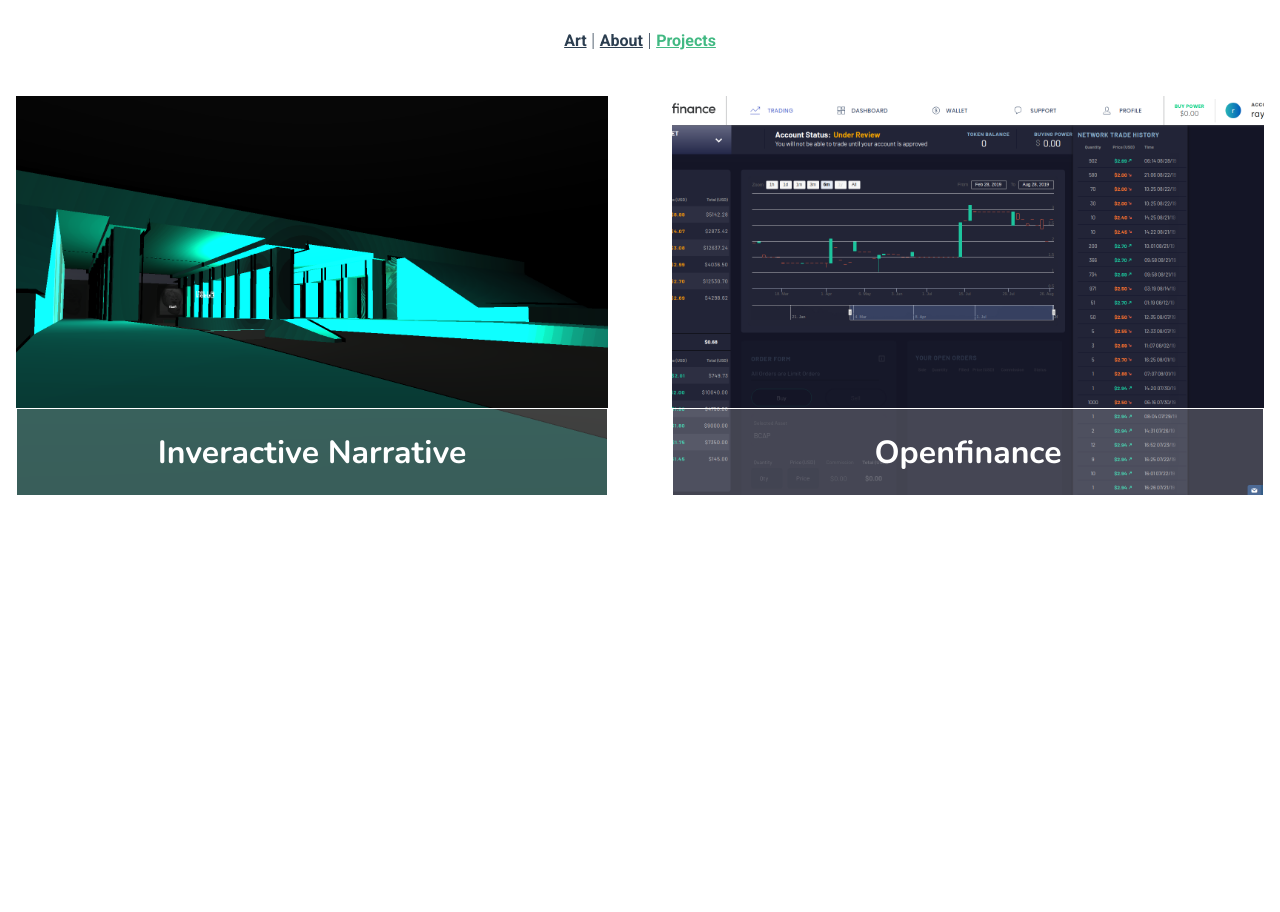
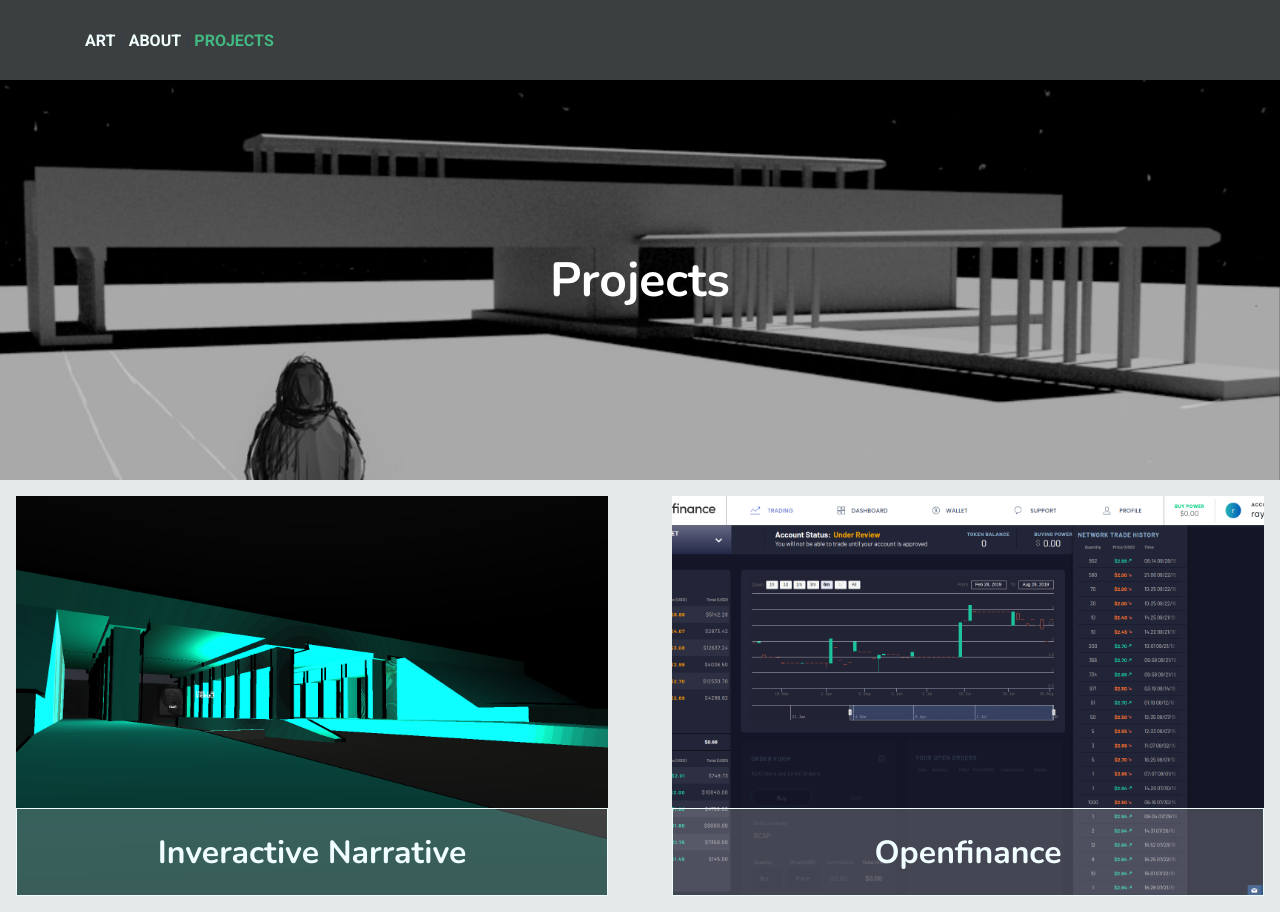
Before and after one commit to raycoti/personalSite, a Vue app: page /projects in a window 1280 px wide. Before the commit the page ends 800 px from the top, so only its background shows below. Built offline with nearby package versions, Linux system fonts and the light colour scheme.

Commit message:
updates styling of navbar and projects

```diff
--- a/public/index.html
+++ b/public/index.html
@@ -14,6 +14,9 @@
       h1, h2, h3, h4{
         font-family: 'Nunito', sans-serif;
       }
+      html{
+        background-color: #e5e8e8;
+      }
     </style>
   </head>
   <body>
--- a/src/App.vue
+++ b/src/App.vue
@@ -1,39 +1,25 @@
 <template>
   <div id="app">
+    <Nav v-if="shouldRender" />
     <router-view/>
   </div>
 </template>
 
 <style lang="scss">
-#app {
-  -webkit-font-smoothing: antialiased;
-  -moz-osx-font-smoothing: grayscale;
-  text-align: center;
-  color: #2c3e50;
-}
+@import './common.scss';
+</style>
 
-html, body {
-  margin: 0;
-}
+<script>
+import Nav from '@/components/Nav.vue';
 
-#nav {
-  a {
-    font-weight: bold;
-    color: #2c3e50;
-    padding: 0 5px;
-    &.router-link-exact-active {
-      color: #42b983;
-    }
-  }
-  height: 5rem;
-  display: flex;
-  justify-content: center;
-  align-items: center;
-  width: 100%;
-  position:fixed;
-  background-color: rgba(255,255,255,1);
-  top: 0;
-  z-index: 5;
-}
-
-</style>
+export default {
+  components: {
+    Nav,
+  },
+  computed: {
+    shouldRender() {
+      return this.$route.name !== undefined;
+    },
+  },
+};
+</script>
--- /dev/null
+++ b/src/common.scss
@@ -0,0 +1,89 @@
+#app {
+  -webkit-font-smoothing: antialiased;
+  -moz-osx-font-smoothing: grayscale;
+  text-align: center;
+  color: #2c3e50;
+}
+
+html, body {
+  margin: 0;
+  height: 100vh;
+}
+
+#nav {
+  a {
+    font-weight: bold;
+    color: #F0FEFF;
+    padding: 0 5px;
+    text-decoration: none;
+    text-transform: uppercase;
+    &.router-link-exact-active {
+      color: #42b983;
+    }
+  }
+  height: 5rem;
+  display: flex;
+  // justify-content: center;
+  align-items: center;
+  width: 100%;
+  position:fixed;
+  background-color: #3C3F40;
+  top: 0;
+  z-index: 5;
+}
+
+.header{
+  width: 100vw;
+  // position: fixed;
+  left: 0;
+  background-size: cover;
+  background-repeat: no-repeat;
+  background-position: 50% 50%;
+  position: relative;
+  div{
+    content: 'PROJECTS';
+    position: absolute;
+    color: #ffffff;
+    top: 0;
+    left: 0;
+    width: 100%;
+    height: 100%;
+    display: flex;
+    justify-content: center;
+    align-items: center;
+    font-size: 1.5rem;
+  }
+}
+
+.center{
+  display: flex;
+  flex-direction: column;
+  align-items: center;
+}
+
+@media screen and (max-width: 500px){
+  .header{
+    height: 15rem;
+  }
+  #nav{
+    padding-left: 1rem;
+  }
+}
+
+@media screen and (min-width: 501px) and (max-width: 900px){
+  .header{
+    height: 20rem;;
+  }
+  #nav{
+    padding-left: 5rem;
+  }
+}
+@media screen and (min-width: 901px){
+  .header{
+    height: 25rem;
+  }
+  #nav{
+    padding-left: 5rem;
+  }
+
+}
--- a/src/components/Nav.vue
+++ b/src/components/Nav.vue
@@ -1,7 +1,17 @@
 <template>
     <div id="nav">
-      <router-link to="/art">Art</router-link> |
-      <router-link to="/about">About</router-link> |
-      <router-link to="/projects">Projects</router-link>
+      <router-link v-on:click.native="onClick" to="/art">Art</router-link> |
+      <router-link v-on:click.native="onClick" to="/about">About</router-link> |
+      <router-link v-on:click.native="onClick" to="/projects">Projects</router-link>
     </div>
 </template>
+
+<script>
+export default {
+  methods: {
+    onClick: () => {
+      window.scrollTo(0, 0);
+    },
+  },
+};
+</script>
--- a/src/components/Project.scss
+++ b/src/components/Project.scss
@@ -14,10 +14,10 @@
   .des{
     width: 100%;
     margin-top: auto;
-    border: 1px solid #ffffff;
+    border: 1px solid #F0FEFF;
     background-color: rgba(255,255,255, .2);
     h1{
-      color: #ffffff;
+      color: #F0FEFF;
   }
   }
 }
@@ -48,7 +48,7 @@
 }
 .contianer{
   width: 100%;
-  background-color: #ffffff;
+  background-color: #e5e8e8;
   max-width: 60rem;
   padding: 1rem;
   max-height: 80rem;
@@ -113,7 +113,7 @@
   font-size: 1.5rem;
   color: white;
   background-color: rgba(0,0,0,.7) ;
-  border: 1px solid grey;
+  border: 1px solid #e5e8e8;
   padding: 1rem;
   width: 20rem;
   &:hover{
--- a/src/views/About.vue
+++ b/src/views/About.vue
@@ -1,25 +1,46 @@
 <template>
   <div class="about">
-    <Nav />
-    <div class="container">
-      <h1>Ray Coti is..</h1>
+    <div class="center">
+      <div class="container">
+        <div class="grid">
+          <span>
+            <img class="picture" :src="Ray" />
+          </span>
+          <span>
+
+          <p> A Full-Stack Developer who loves to use technology to blur the line
+            between dreams and reality.
+            Ray prides himself in being a leader and mentor </p>
+          </span>
+        </div>
+      </div>
     </div>
   </div>
 </template>
 
 <script>
 
-import Nav from '@/components/Nav.vue';
+import Ray from '@/assets/ray.jpg';
 
 export default {
   name: 'About',
-  components: {
-    Nav,
-  },
+  data: () => ({
+    Ray,
+  }),
 };
 </script>
 <style scoped lang="scss">
 .container{
   margin-top: 5rem;
+  color: #3C3F40;
+  max-width: 100rem;
+}
+.picture{
+  border-radius: 100%;
+  width: 100%;
+}
+.grid{
+  display: grid;
+  grid-template-columns: 1fr 5fr;
 }
 </style>
--- a/src/views/Art.vue
+++ b/src/views/Art.vue
@@ -1,6 +1,5 @@
 <template>
   <div class="home">
-    <Nav />
     <ArtGallery :gridId="gridId" :images="images" />
   </div>
 </template>
@@ -23,13 +22,11 @@
 import kite2 from '@/assets/pics/ite.jpg';
 import existence from '@/assets/pics/existence.jpg';
 import ArtGallery from '@/components/Art.vue';
-import Nav from '@/components/Nav.vue';
 
 export default {
   name: 'Art',
   components: {
     ArtGallery,
-    Nav,
   },
   data: () => ({
     gridId: 'artGrid',
--- a/src/views/Home.scss
+++ b/src/views/Home.scss
@@ -83,7 +83,7 @@
     }
   }
   .white{
-    color: #ffffff;
+    color: #F0FEFF;
     padding-top: 1rem;
     padding-bottom: 1rem;
     &:after{
--- a/src/views/Projects.scss
+++ b/src/views/Projects.scss
@@ -32,7 +32,6 @@
 
 .projects{
   display: flex;
-  justify-content: center;
   width: 100%;
   margin-top: 5rem;
 }
--- a/src/views/Projects.vue
+++ b/src/views/Projects.vue
@@ -1,7 +1,14 @@
 <template>
   <!-- <transition> -->
     <div class="projects">
-      <Nav />
+      <div class="center">
+        <div
+          class="header"
+          :style="{backgroundImage: `url(${header})`}">
+          <div>
+            <h1>Projects</h1>
+          </div>
+        </div>
         <div class="p-container">
           <div class="container">
             <Project
@@ -9,6 +16,7 @@
               :key="project.src"
               :project="project"
             />
+          </div>
         </div>
       </div>
     </div>
@@ -20,18 +28,18 @@
 </style>
 
 <script>
-import Nav from '@/components/Nav.vue';
 import Project from '@/components/Project.vue';
 import IN from '@/assets/projects/project.png';
 import OFN from '@/assets/projects/ofn.png';
+import Soul from '@/assets/pics/soulSearching.jpg';
 
 export default {
   name: 'Projects',
   components: {
-    Nav,
     Project,
   },
   data: () => ({
+    header: Soul,
     projects: [
       {
         src: IN,
```
Also changed, not shown: src/assets/ray.jpg (added). Lines whose indentation alone changed are shown as unchanged.
